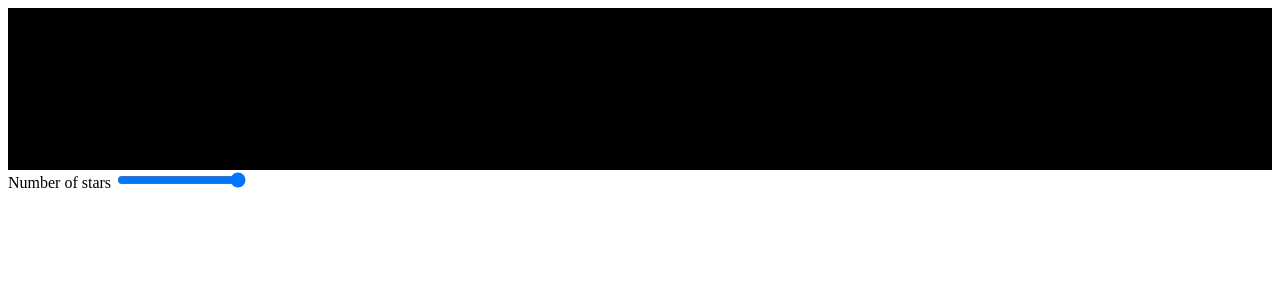
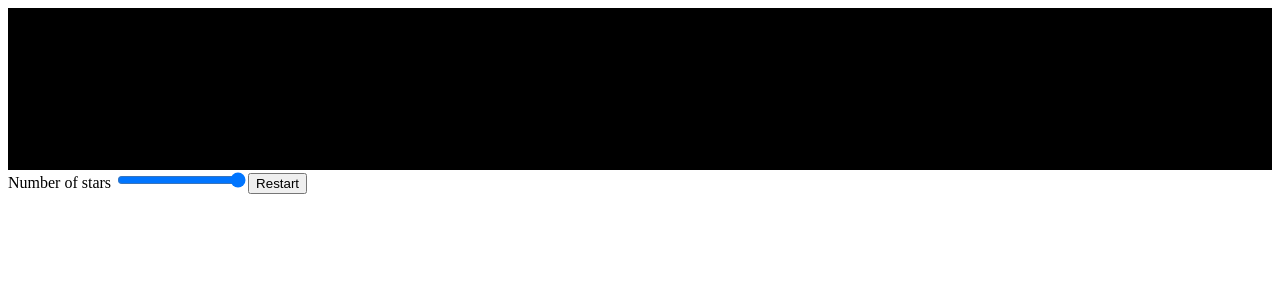
Before and after one commit to AjaiKN/counting-examples, a Vue app: page / in a window 1280 px wide. Shown: the top 300 px of the page. Built offline with nearby package versions, Linux system fonts and the light colour scheme; the HTML template or start-up script is replaced by a standard one.

Commit message:
restart button

```diff
--- a/src/App.vue
+++ b/src/App.vue
@@ -1,5 +1,5 @@
 <template>
-	<StarsBars :numStars="numStars" :key="numStars" />
+	<StarsBars :numStars="numStars" :key="numStars.toString() + keyChanger" />
 
 	<label>
 		Number of stars
@@ -10,12 +10,19 @@
 			:max="maxStars"
 		/>
 	</label>
+	<button type="button" @click="restart">Restart</button>
 </template>
 
 <script setup lang="ts">
 import { ref } from 'vue'
 import StarsBars from './components/StarsBars.vue'
 
+// TODO: hacky
+const keyChanger = ref(false)
+function restart() {
+	keyChanger.value = !keyChanger.value
+}
+
 const numStars = ref(15)
 
 const minStars = 4
```
